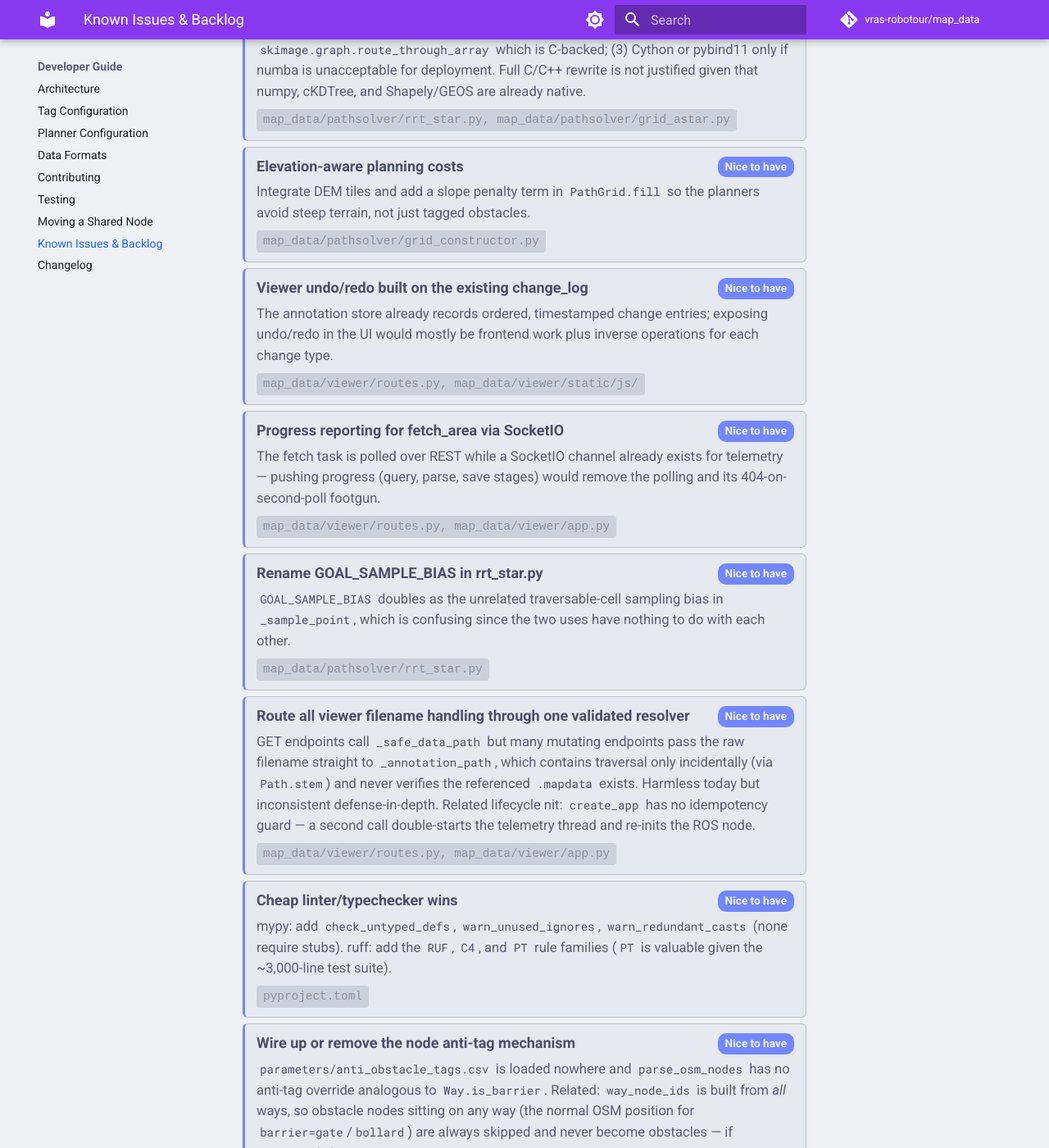
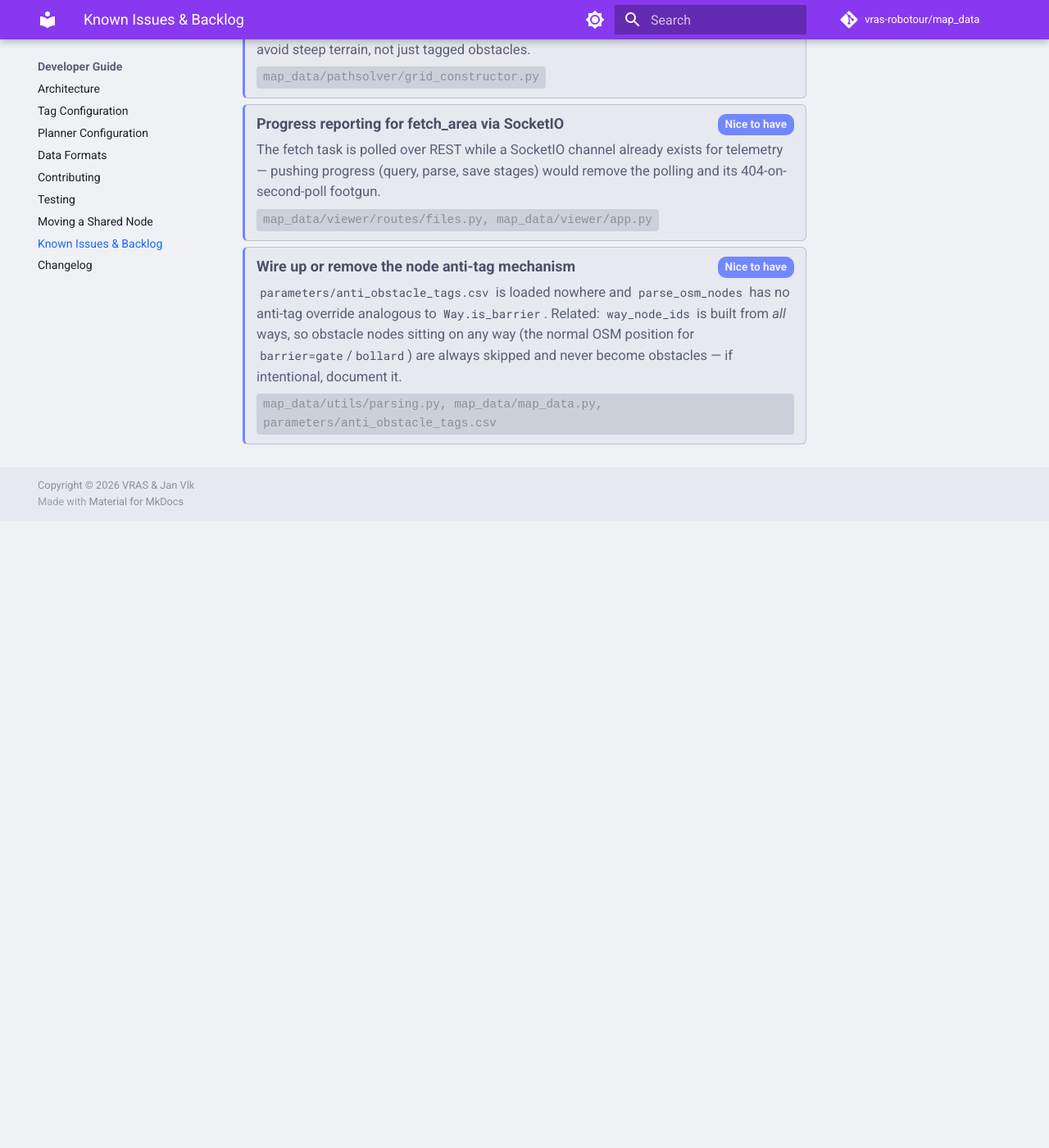
Before and after one commit to vras-robotour/map_data, an MkDocs documentation site: the page built from docs/dev/todo.md, in a window 1280 px wide and 1400 px high, scrolled down 769 px. Shown: the whole window at 82% size. Built offline with MkDocs 1.6.1 and Material for MkDocs 9.7.7, drawn with Linux system fonts in a browser that asks for light colours; comment, search, counter and statistics services are not loaded; after the commit the page ends 1404 px from its top, so only the background shows below that; some of the changed text lies outside the part shown.

Commit message:
Remove the completed items from the backlog

```diff
--- a/docs/dev/todo_items.json
+++ b/docs/dev/todo_items.json
@@ -1,11 +1,4 @@
 [
-  {
-    "type": "improvement",
-    "sev": "nice-to-have",
-    "title": "Split routes.py into focused modules",
-    "desc": "The triplicated way-resolution pipeline has been consolidated into a shared <code>_resolve_way</code> helper, but <code>routes.py</code> is still ~1,900 lines mixing annotations, way editing, planning, and wormhole sharing in one blueprint. Splitting it into per-concern modules (annotations, way edits, planning, sharing) would improve navigability.",
-    "file": "map_data/viewer/routes.py"
-  },
   {
     "type": "improvement",
     "sev": "nice-to-have",
@@ -23,37 +16,9 @@
   {
     "type": "improvement",
     "sev": "nice-to-have",
-    "title": "Viewer undo/redo built on the existing change_log",
-    "desc": "The annotation store already records ordered, timestamped change entries; exposing undo/redo in the UI would mostly be frontend work plus inverse operations for each change type.",
-    "file": "map_data/viewer/routes.py, map_data/viewer/static/js/"
-  },
-  {
-    "type": "improvement",
-    "sev": "nice-to-have",
     "title": "Progress reporting for fetch_area via SocketIO",
     "desc": "The fetch task is polled over REST while a SocketIO channel already exists for telemetry — pushing progress (query, parse, save stages) would remove the polling and its 404-on-second-poll footgun.",
-    "file": "map_data/viewer/routes.py, map_data/viewer/app.py"
-  },
-  {
-    "type": "improvement",
-    "sev": "nice-to-have",
-    "title": "Rename GOAL_SAMPLE_BIAS in rrt_star.py",
-    "desc": "<code>GOAL_SAMPLE_BIAS</code> doubles as the unrelated traversable-cell sampling bias in <code>_sample_point</code>, which is confusing since the two uses have nothing to do with each other.",
-    "file": "map_data/pathsolver/rrt_star.py"
-  },
-  {
-    "type": "improvement",
-    "sev": "nice-to-have",
-    "title": "Route all viewer filename handling through one validated resolver",
-    "desc": "GET endpoints call <code>_safe_data_path</code> but many mutating endpoints pass the raw filename straight to <code>_annotation_path</code>, which contains traversal only incidentally (via <code>Path.stem</code>) and never verifies the referenced <code>.mapdata</code> exists. Harmless today but inconsistent defense-in-depth. Related lifecycle nit: <code>create_app</code> has no idempotency guard — a second call double-starts the telemetry thread and re-inits the ROS node.",
-    "file": "map_data/viewer/routes.py, map_data/viewer/app.py"
-  },
-  {
-    "type": "improvement",
-    "sev": "nice-to-have",
-    "title": "Cheap linter/typechecker wins",
-    "desc": "mypy: add <code>check_untyped_defs</code>, <code>warn_unused_ignores</code>, <code>warn_redundant_casts</code> (none require stubs). ruff: add the <code>RUF</code>, <code>C4</code>, and <code>PT</code> rule families (<code>PT</code> is valuable given the ~3,000-line test suite).",
-    "file": "pyproject.toml"
+    "file": "map_data/viewer/routes/files.py, map_data/viewer/app.py"
   },
   {
     "type": "improvement",
```
Also changed, not shown: docs/dev/changelog.md (+24 -0 lines).
